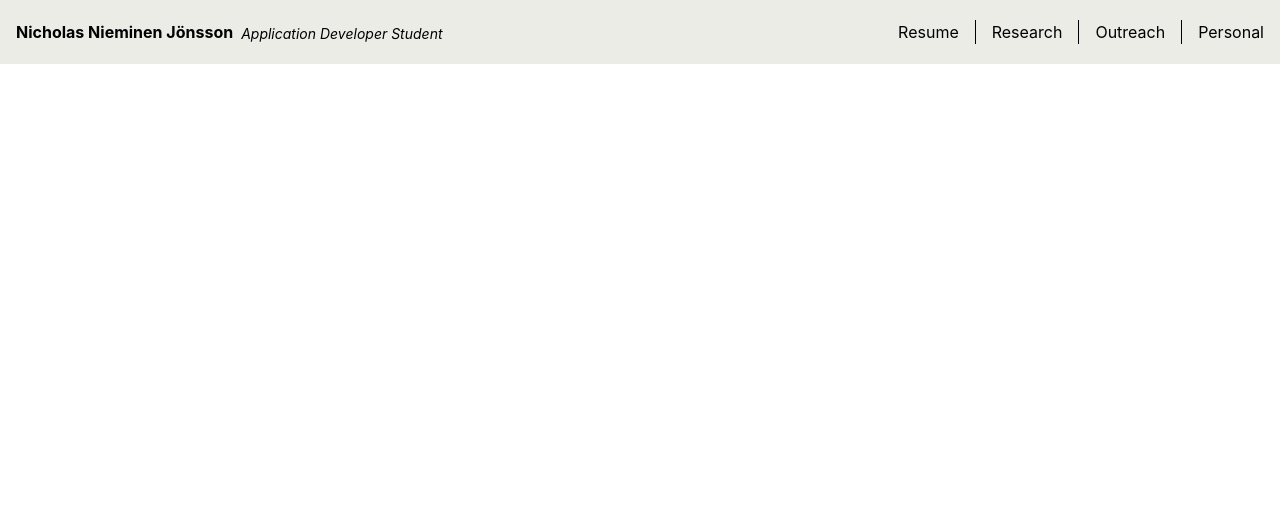
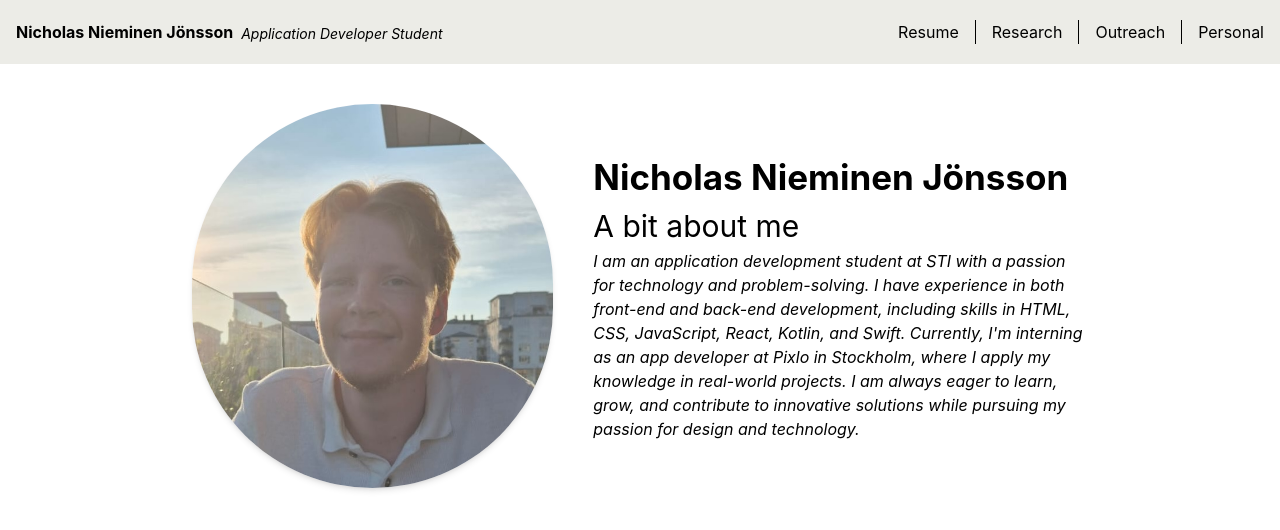
Before and after one commit to Clemond/Devfolio, a React (Create React App) app: page / in a window 1280 px wide. Shown: the top 530 px of the page. Built offline with nearby package versions, Linux system fonts and the light colour scheme.

Commit message:
feature: added a 'ProfileIntroCard' component with a img and a text

```diff
--- a/src/App.tsx
+++ b/src/App.tsx
@@ -1,10 +1,13 @@
 import React from "react";
 import CustomHeader from "./components/CustomHeader";
+import ProfilePic from "./assets/profile-pic.jpg";
+import ProfileIntroCard from "./components/ProfileIntroCard";
 
 function App() {
   return (
     <div>
       <CustomHeader />
+      <ProfileIntroCard />
     </div>
   );
 }
--- /dev/null
+++ b/src/components/ProfileIntroCard.tsx
@@ -0,0 +1,26 @@
+import ProfilePic from "../assets/profile-pic.jpg";
+
+export default function ProfileIntroCard() {
+  return (
+    <div className="w-full justify-center flex pt-10">
+      <div className=" flex flex-row w-[70%]">
+        <img className="rounded-[192px] h-96 w-96 shadow-md" src={ProfilePic} />
+        <div className=" text-start pl-10 flex flex-col justify-center ">
+          <p className="font-bold text-[35px]">Nicholas Nieminen Jönsson</p>
+          <p className=" text-[30px]">A bit about me</p>
+
+          <p className="italic ">
+            I am an application development student at STI with a passion for
+            technology and problem-solving. I have experience in both front-end
+            and back-end development, including skills in HTML, CSS, JavaScript,
+            React, Kotlin, and Swift. Currently, I'm interning as an app
+            developer at Pixlo in Stockholm, where I apply my knowledge in
+            real-world projects. I am always eager to learn, grow, and
+            contribute to innovative solutions while pursuing my passion for
+            design and technology.
+          </p>
+        </div>
+      </div>
+    </div>
+  );
+}
```
Also changed, not shown: src/assets/profile-pic.jpg (added).
